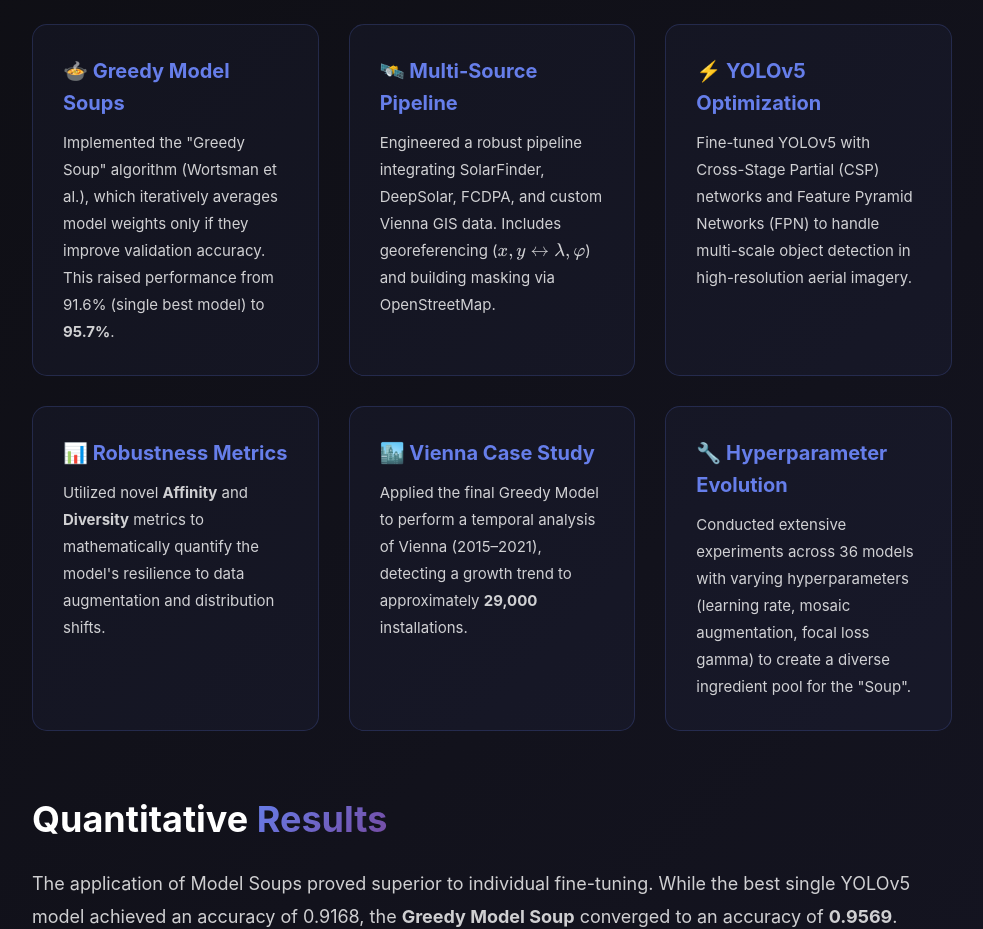
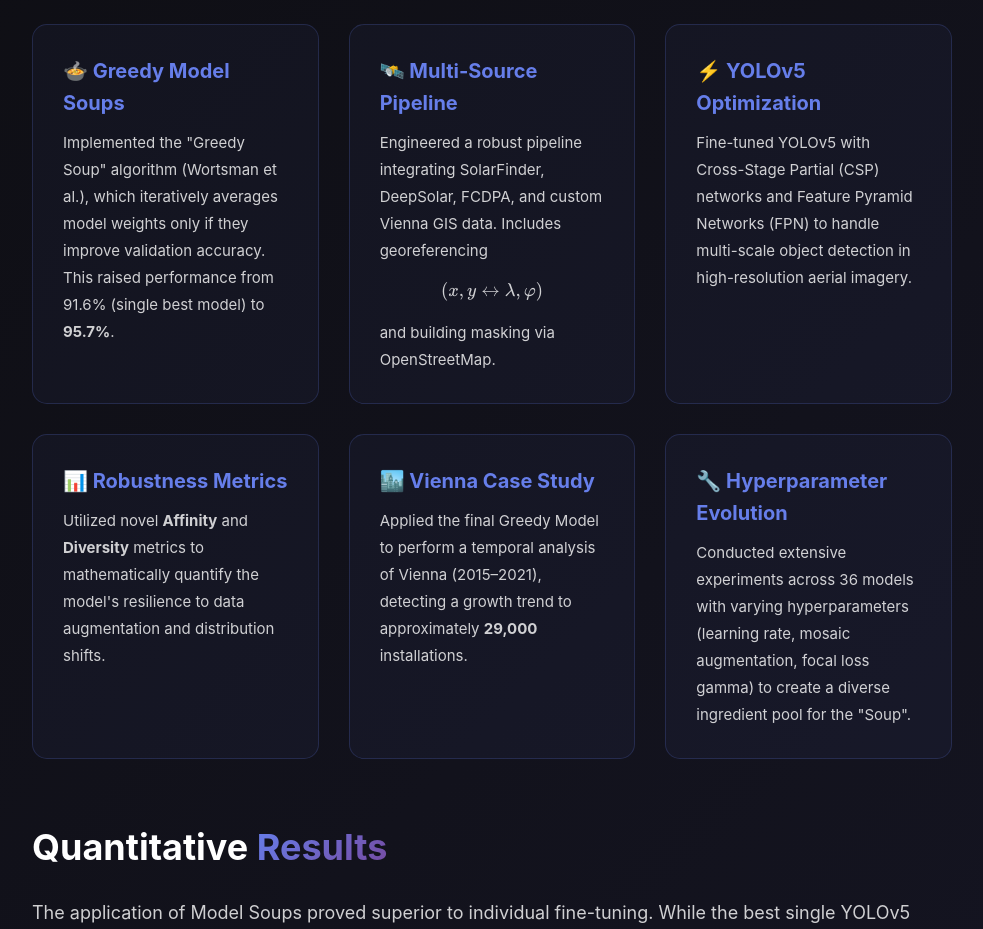
Before and after one commit to MilanKacar/CV, a plain HTML site: page projects/solar-panel-detection.html in a window 1280 px wide. Shown: the part 1760-2689 px from the top of the page, without its empty margins (148-1131 px from the left). Drawn offline with nearby package versions, Linux system fonts and the light colour scheme.

Commit message:
new project added - master / fixed formula

```diff
--- a/projects/solar-panel-detection.html
+++ b/projects/solar-panel-detection.html
@@ -233,7 +233,7 @@
                 <p>
                   Engineered a robust pipeline integrating SolarFinder,
                   DeepSolar, FCDPA, and custom Vienna GIS data. Includes
-                  georeferencing ($x,y \leftrightarrow \lambda,\varphi$) and
+                  georeferencing $$ (x,y \leftrightarrow \lambda,\varphi) $$ and
                   building masking via OpenStreetMap.
                 </p>
               </div>
```
